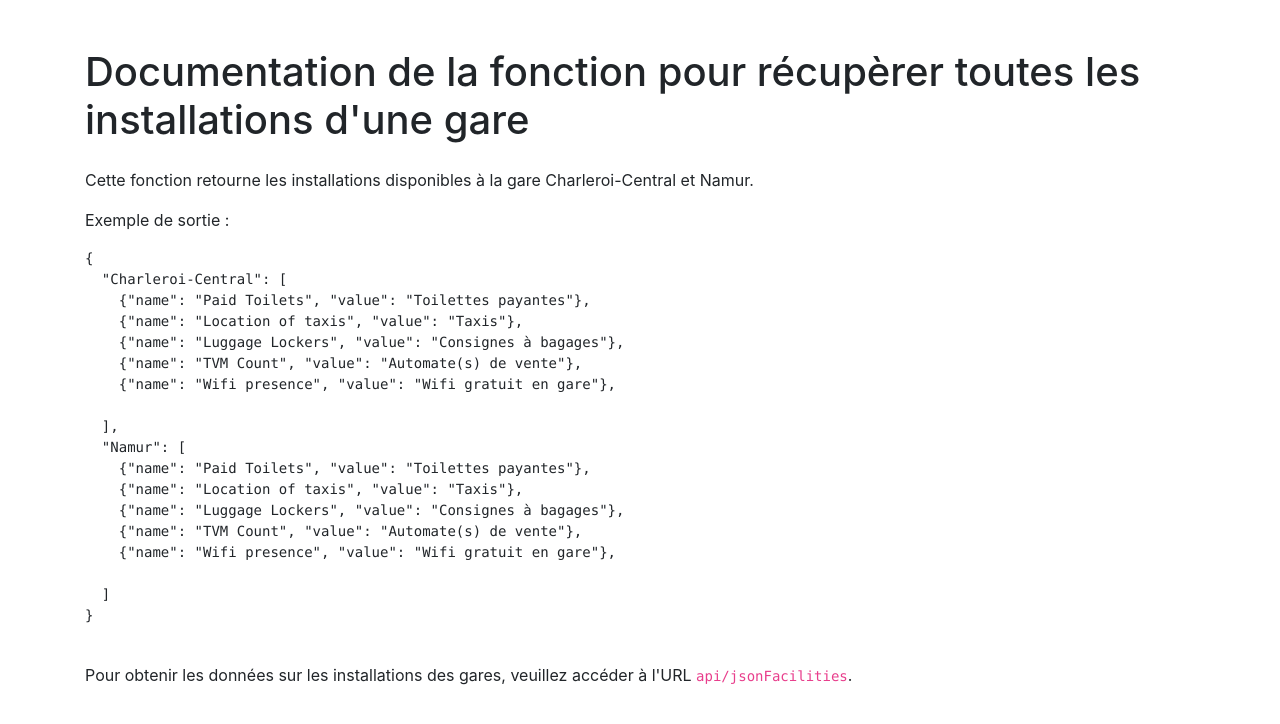
After one commit to Valerian5788/PMR_pythonAPI, a Django app: page /documentationInstallations/ in a window 1280 px wide. The commit adds this page. Shown: the top 724 px of the page. Run offline with Django 4.2, Linux system fonts and the light colour scheme; some libraries are stand-ins or nearby versions.

Commit message:
push docu

```diff
--- a/PMR_pythonAPI/urls.py
+++ b/PMR_pythonAPI/urls.py
@@ -29,4 +29,6 @@ urlpatterns = [
     path('NamurTri/<str:day>', views.getCrowdManagementOfDayNamur),
     path('tecCharleroiDocument', views.documentation_Charleroi),
     path('tecNamurDocument/', views.documentation_namur),
+    path('documentationInstallations/', views.documentationInstallations),
+    path('documentationCrowd', views.documentationCrowd),
 ]
--- /dev/null
+++ b/pythonAPI_PMR/templates/facilities_docu.html
@@ -0,0 +1,41 @@
+<!DOCTYPE html>
+<html lang="fr">
+<head>
+    <meta charset="UTF-8">
+    <meta name="viewport" content="width=device-width, initial-scale=1.0">
+    <title>Documentation de la fonction get_all_facilities</title>
+    <!-- Intégration de Bootstrap CSS -->
+    <link rel="stylesheet" href="https://stackpath.bootstrapcdn.com/bootstrap/4.5.2/css/bootstrap.min.css">
+</head>
+<body>
+    <div class="container mt-5">
+        <h1 class="mb-4">Documentation de la fonction pour récupèrer toutes les installations d'une gare</h1>
+        <p>Cette fonction retourne les installations disponibles à la gare Charleroi-Central et Namur.</p>
+        <p>Exemple de sortie :</p>
+        <pre>
+{
+  "Charleroi-Central": [
+    {"name": "Paid Toilets", "value": "Toilettes payantes"},
+    {"name": "Location of taxis", "value": "Taxis"},
+    {"name": "Luggage Lockers", "value": "Consignes à bagages"},
+    {"name": "TVM Count", "value": "Automate(s) de vente"},
+    {"name": "Wifi presence", "value": "Wifi gratuit en gare"},
+    <!-- Autres installations pour Charleroi-Central... -->
+  ],
+  "Namur": [
+    {"name": "Paid Toilets", "value": "Toilettes payantes"},
+    {"name": "Location of taxis", "value": "Taxis"},
+    {"name": "Luggage Lockers", "value": "Consignes à bagages"},
+    {"name": "TVM Count", "value": "Automate(s) de vente"},
+    {"name": "Wifi presence", "value": "Wifi gratuit en gare"},
+    <!-- Autres installations pour Namur... -->
+  ]
+}
+        </pre>
+        <p>Pour obtenir les données sur les installations des gares, veuillez accéder à l'URL <code>api/jsonFacilities</code>.</p>
+    </div>
+
+    <!-- Intégration de Bootstrap JS -->
+    <script src="https://stackpath.bootstrapcdn.com/bootstrap/4.5.2/js/bootstrap.min.js"></script>
+</body>
+</html>
--- a/pythonAPI_PMR/templates/stop_namur.html
+++ b/pythonAPI_PMR/templates/stop_namur.html
@@ -22,7 +22,7 @@
   ]
 }
         </pre>
-        <p>Pour obtenir les données des arrêts de bus autour de Charleroi, veuillez accéder à l'URL <code>/tecCharleroiCentral/</code> de votre API.</p>
+        <p>Pour obtenir les données des arrêts de bus autour de Charleroi, veuillez accéder à l'URL <code>api/tecCharleroiCentral/</code> de votre API.</p>
     </div>
 
     <!-- Intégration de Bootstrap JS -->
--- a/pythonAPI_PMR/views.py
+++ b/pythonAPI_PMR/views.py
@@ -129,6 +129,9 @@ def get_all_facilities(request):
         return HttpResponse(status=404)
 import requests
 
+
+def documentationInstallations(request):
+    return render(request, 'facilities_docu.html')
 def getFacilitiesOfATrain(request, id):
     url = 'https://api.irail.be/composition/?format=json&id=IC' + f'={id}'
     response = requests.get(url)
@@ -163,6 +166,9 @@ def getCrowdManagementOfDayCharleroi(request, day):
 
     # Return JSON response
     return JsonResponse(json_data, safe=False)
+
+def documentationCrowd(request):
+    return render(request, 'crowdManagement.html')
 def getCrowdManagementOfDayNamur(request, day):
     # Example of validating the format of the day string
     if len(day) != 6:
```
Also changed, not shown: pythonAPI_PMR/templates/crowdManagement.html (added, +33 -0 lines).
